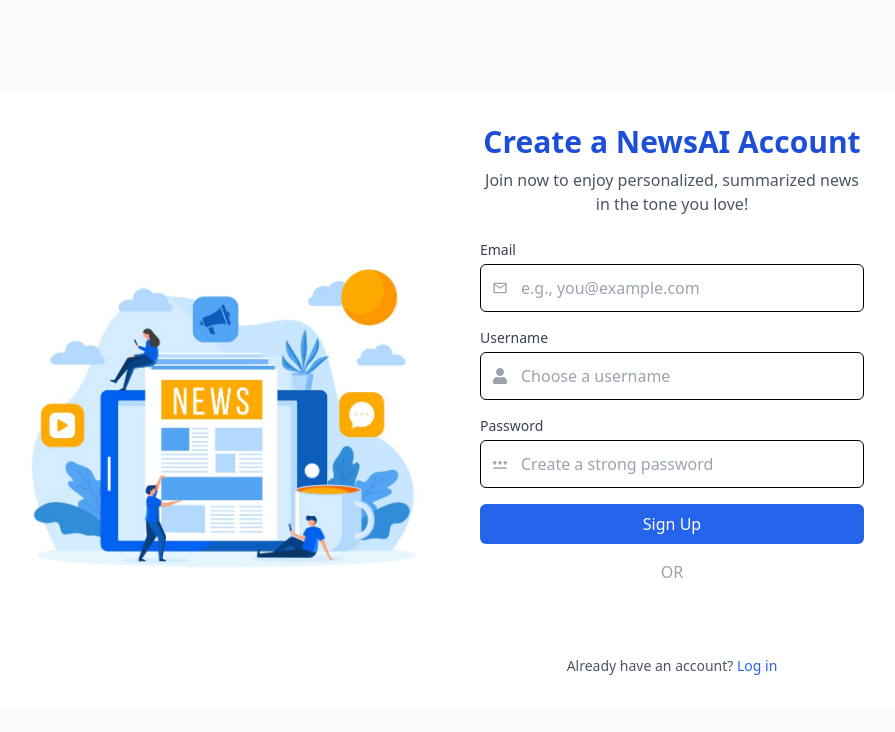
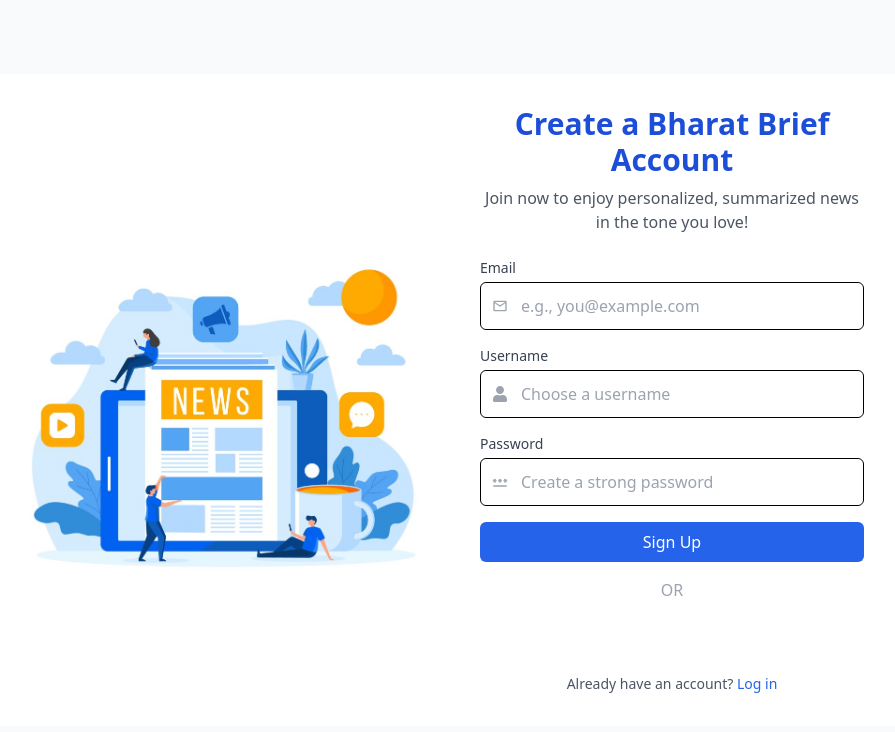
Before and after one commit to saibhagat2004/NewsAI, a React (Vite) app in the folder frontend/: page /signup in a window 1280 px wide. Shown: the top 732 px of the page, without its empty margins (192-1087 px from the left). Built offline with nearby package versions, Linux system fonts and the light colour scheme; no server answers.

Commit message:
Project Name change

```diff
--- a/frontend/src/pages/auth/login/loginPage.jsx
+++ b/frontend/src/pages/auth/login/loginPage.jsx
@@ -71,7 +71,7 @@
       {/* Right side - Login Form */}
 
       <div className="w-full md:w-1/2 p-8">
-        <h1 className="text-3xl font-bold text-blue-700 text-center mb-6">Welcome to NewsAI</h1>
+        <h1 className="text-3xl font-bold text-blue-700 text-center mb-6">Welcome to Bharat Brief </h1>
         <p className="text-center text-gray-600 mb-8">
           Sign in to catch up on the latest Indian stories and headlines.
         </p>
--- a/frontend/src/pages/auth/signup/SignUpPage.jsx
+++ b/frontend/src/pages/auth/signup/SignUpPage.jsx
@@ -90,7 +90,7 @@
     {/* Right side - Signup Form */}
     <div className="w-full md:w-1/2 p-8 flex flex-col justify-center">
       <div className="w-full max-w-sm mx-auto">
-        <h1 className="text-3xl font-bold text-blue-700 text-center mb-2">Create a NewsAI Account</h1>
+        <h1 className="text-3xl font-bold text-blue-700 text-center mb-2">Create a Bharat Brief  Account</h1>
         <p className="text-center text-gray-600 mb-6">
           Join now to enjoy personalized, summarized news in the tone you love!
         </p>
```
